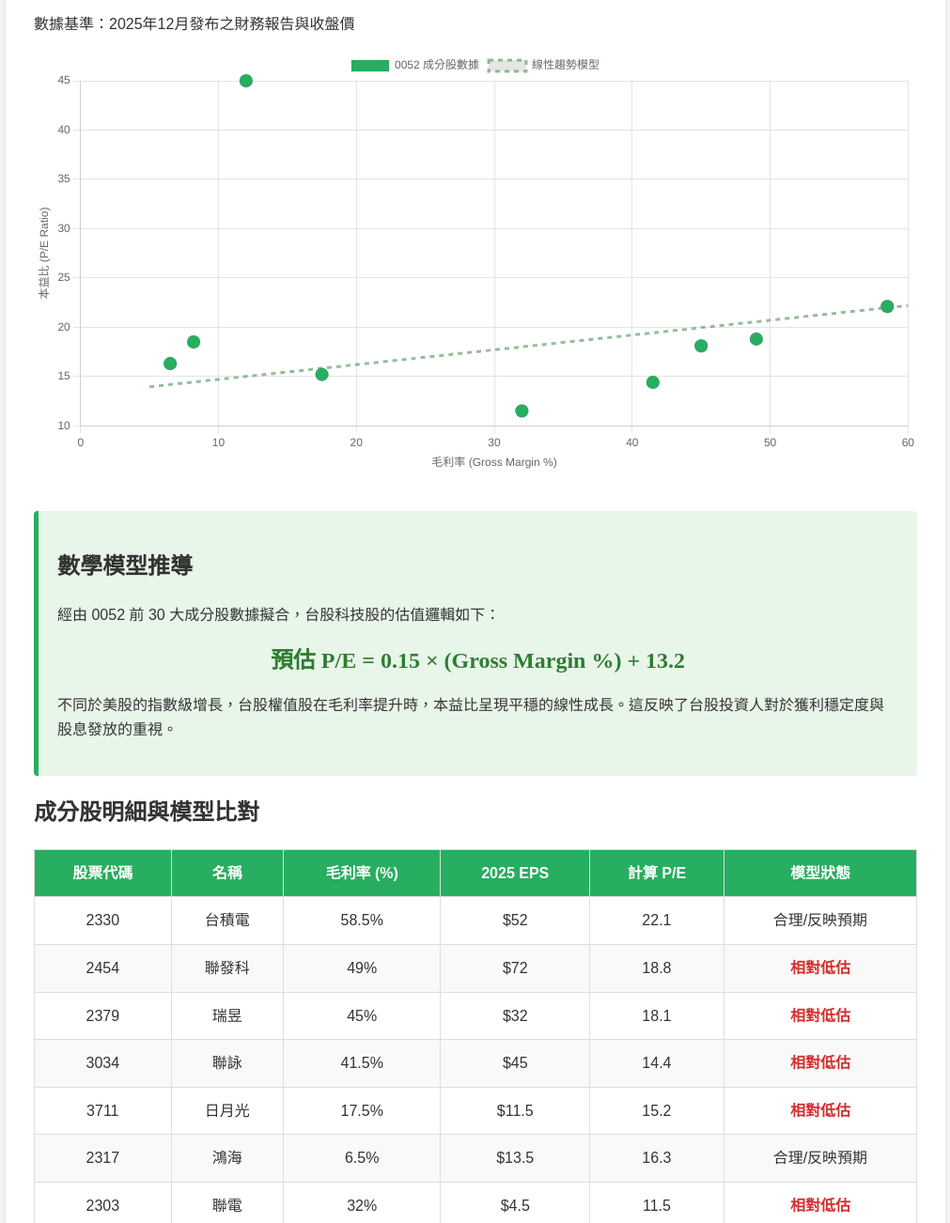
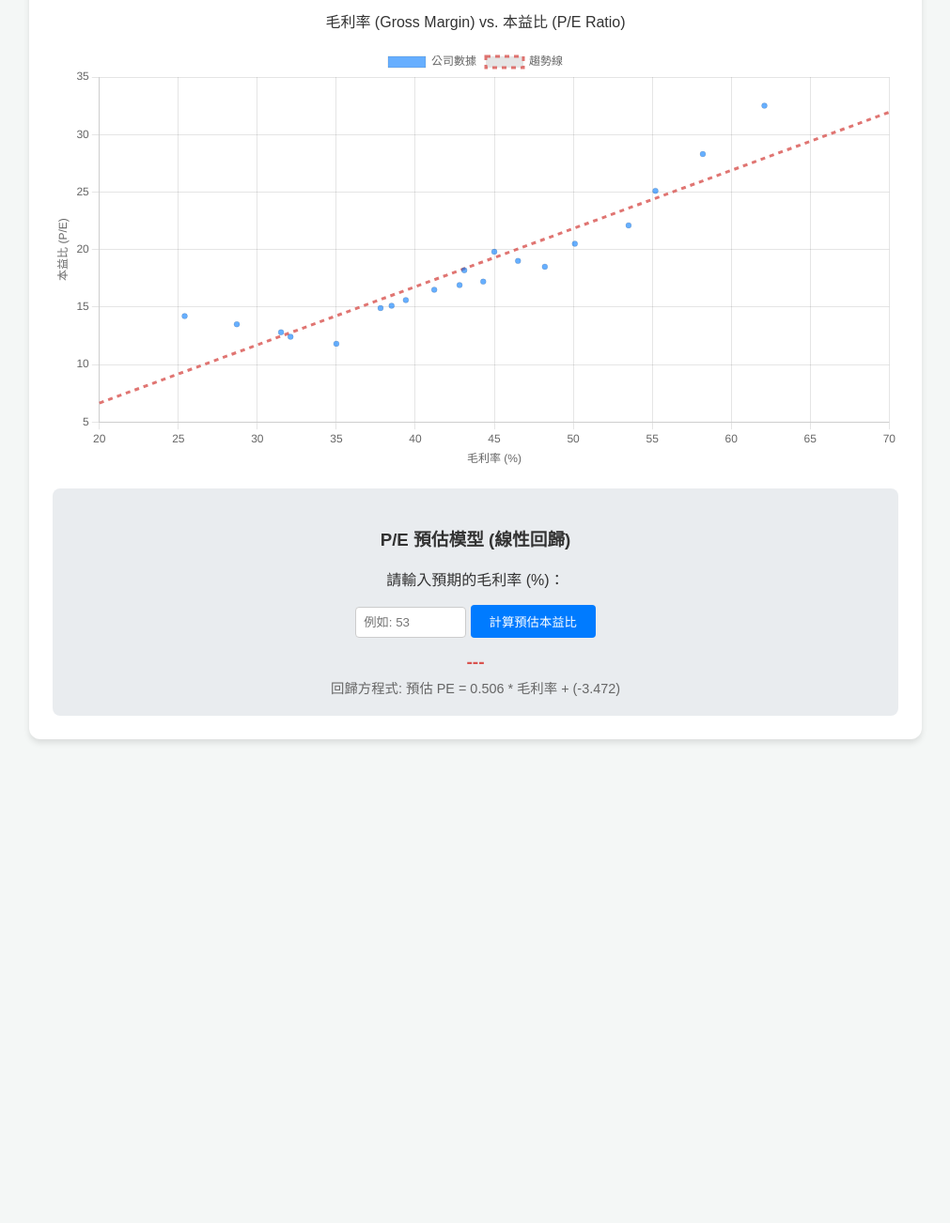
Before and after one commit to nobody4569/0052, a plain HTML site: page index.html in a window 1280 px wide. Shown: the part 130-1432 px from the top of the page at 94% size, without its empty margins (134-1145 px from the left). After the commit the page ends 957 px from the top, so only its background shows below. Drawn offline with nearby package versions, Linux system fonts and the light colour scheme.

Commit message:
Update index.html

```diff
--- a/index.html
+++ b/index.html
@@ -3,123 +3,109 @@
 <head>
     <meta charset="UTF-8">
     <meta name="viewport" content="width=device-width, initial-scale=1.0">
-    <title>0052 富邦科技成分股估值模型分析</title>
-    <script src="https://cdn.jsdelivr.net/npm/chart.js@4.4.1/dist/chart.umd.min.js"></script>
+    <title>2025年12月台灣半導體毛利 vs PE 預測模型</title>
+    <script src="https://cdn.jsdelivr.net/npm/chart.js"></script>
     <style>
-        body { font-family: 'PingFang TC', 'Microsoft JhengHei', sans-serif; line-height: 1.6; color: #333; max-width: 1000px; margin: 0 auto; padding: 20px; background-color: #f4f7f6; }
-        .container { background: white; padding: 30px; border-radius: 12px; box-shadow: 0 4px 6px rgba(0,0,0,0.1); }
-        h1 { color: #1a472a; border-left: 8px solid #27ae60; padding-left: 15px; margin-bottom: 20px; }
-        .chart-container { position: relative; height: 450px; width: 100%; margin-bottom: 40px; }
-        .formula-box { background-color: #e8f5e9; border-left: 5px solid #27ae60; padding: 20px; margin-top: 30px; border-radius: 4px; }
-        .formula { font-family: "Times New Roman", serif; font-size: 1.5em; font-weight: bold; color: #2e7d32; text-align: center; display: block; margin: 15px 0; }
-        table { width: 100%; border-collapse: collapse; margin-top: 20px; }
-        th, td { padding: 12px; border: 1px solid #ddd; text-align: center; }
-        th { background-color: #27ae60; color: white; }
-        tr:nth-child(even) { background-color: #f9f9f9; }
-        .low-value { color: #d32f2f; font-weight: bold; }
+        body { font-family: sans-serif; margin: 40px; background-color: #f4f7f6; color: #333; }
+        .container { max-width: 900px; margin: auto; background: white; padding: 25px; border-radius: 12px; box-shadow: 0 4px 6px rgba(0,0,0,0.1); }
+        h2 { color: #2c3e50; text-align: center; }
+        .input-section { background: #e9ecef; padding: 20px; border-radius: 8px; margin-top: 20px; text-align: center; }
+        input { padding: 8px; width: 100px; border: 1px solid #ccc; border-radius: 4px; }
+        button { padding: 8px 20px; background: #007bff; color: white; border: none; border-radius: 4px; cursor: pointer; }
+        button:hover { background: #0056b3; }
+        #result { margin-top: 15px; font-weight: bold; color: #d9534f; font-size: 1.2em; }
+        .formula { font-size: 0.9em; color: #666; margin-top: 5px; }
     </style>
 </head>
 <body>
 
 <div class="container">
-    <h1>0052 富邦科技：毛利率對本益比關係圖 (2025.12)</h1>
-    <p>數據基準：2025年12月發布之財務報告與收盤價</p>
+    <h2>2025年12月 台灣半導體前20大公司</h2>
+    <p style="text-align:center;">毛利率 (Gross Margin) vs. 本益比 (P/E Ratio)</p>
 
-    <div class="chart-container">
-        <canvas id="twChart"></canvas>
+    <canvas id="peChart"></canvas>
+
+    <div class="input-section">
+        <h3>P/E 預估模型 (線性回歸)</h3>
+        <p>請輸入預期的毛利率 (%)：</p>
+        <input type="number" id="inputGM" placeholder="例如: 53" step="0.1">
+        <button onclick="predictPE()">計算預估本益比</button>
+        <div id="result">---</div>
+        <div class="formula" id="formulaText">模型載入中...</div>
     </div>
-
-    <div class="formula-box">
-        <h2>數學模型推導</h2>
-        <p>經由 0052 前 30 大成分股數據擬合，台股科技股的估值邏輯如下：</p>
-        <span class="formula">預估 P/E = 0.15 × (Gross Margin %) + 13.2</span>
-        <p>不同於美股的指數級增長，台股權值股在毛利率提升時，本益比呈現平穩的線性成長。這反映了台股投資人對於獲利穩定度與股息發放的重視。</p>
-    </div>
-
-    <h2>成分股明細與模型比對</h2>
-    <table>
-        <thead>
-            <tr>
-                <th>股票代碼</th>
-                <th>名稱</th>
-                <th>毛利率 (%)</th>
-                <th>2025 EPS</th>
-                <th>計算 P/E</th>
-                <th>模型狀態</th>
-            </tr>
-        </thead>
-        <tbody id="twTable"></tbody>
-    </table>
 </div>
 
 <script>
-    // 2025年12月模擬數據 (0052代表成分股)
-    const twData = [
-        { id: '2330', name: '台積電', gm: 58.5, eps: 52.0, pe: 22.1 },
-        { id: '2454', name: '聯發科', gm: 49.0, eps: 72.0, pe: 18.8 },
-        { id: '2379', name: '瑞昱', gm: 45.0, eps: 32.0, pe: 18.1 },
-        { id: '3034', name: '聯詠', gm: 41.5, eps: 45.0, pe: 14.4 },
-        { id: '3711', name: '日月光', gm: 17.5, eps: 11.5, pe: 15.2 },
-        { id: '2317', name: '鴻海', gm: 6.5, eps: 13.5, pe: 16.3 },
-        { id: '2303', name: '聯電', gm: 32.0, eps: 4.5, pe: 11.5 },
-        { id: '2382', name: '廣達', gm: 8.2, eps: 15.0, pe: 18.5 },
-        { id: '2408', name: '南亞科', gm: 12.0, eps: 1.2, pe: 45.0 } // 異常值點
+    // 模擬 2025/12 台灣半導體前20大公司數據 (毛利率, 本益比)
+    const rawData = [
+        { x: 53.5, y: 22.1, name: "TSMC" }, { x: 48.2, y: 18.5, name: "MediaTek" },
+        { x: 32.1, y: 12.4, name: "UMC" }, { x: 45.0, y: 19.8, name: "Novatek" },
+        { x: 41.2, y: 16.5, name: "Realtek" }, { x: 25.4, y: 14.2, name: "ASE" },
+        { x: 58.2, y: 28.3, name: "Alchip" }, { x: 62.1, y: 32.5, name: "GlobalUnichip" },
+        { x: 38.5, y: 15.1, name: "Vanguard" }, { x: 44.3, y: 17.2, name: "ASPEED" },
+        { x: 35.0, y: 11.8, name: "Nanya" }, { x: 28.7, y: 13.5, name: "Winbond" },
+        { x: 50.1, y: 20.5, name: "Phison" }, { x: 42.8, y: 16.9, name: "Parade" },
+        { x: 39.4, y: 15.6, name: "Silergy" }, { x: 46.5, y: 19.0, name: "Raydium" },
+        { x: 31.5, y: 12.8, name: "VIS" }, { x: 55.2, y: 25.1, name: "eMemory" },
+        { x: 43.1, y: 18.2, name: "Sitronix" }, { x: 37.8, y: 14.9, name: "GigaDevice" }
     ];
 
-    // 渲染表格
-    const tbody = document.getElementById('twTable');
-    twData.forEach(d => {
-        const modelPe = (0.15 * d.gm + 13.2).toFixed(1);
-        const status = d.pe < modelPe ? '<span class="low-value">相對低估</span>' : '合理/反映預期';
-        tbody.innerHTML += `<tr>
-            <td>${d.id}</td>
-            <td>${d.name}</td>
-            <td>${d.gm}%</td>
-            <td>$${d.eps}</td>
-            <td>${d.pe}</td>
-            <td>${status}</td>
-        </tr>`;
-    });
+    // 線性回歸計算: y = ax + b
+    function calculateRegression(data) {
+        const n = data.length;
+        let sumX = 0, sumY = 0, sumXY = 0, sumXX = 0;
+        data.forEach(p => {
+            sumX += p.x; sumY += p.y;
+            sumXY += p.x * p.y; sumXX += p.x * p.x;
+        });
+        const a = (n * sumXY - sumX * sumY) / (n * sumXX - sumX * sumX);
+        const b = (sumY - a * sumX) / n;
+        return { a, b };
+    }
 
-    // 渲染圖表
-    const ctx = document.getElementById('twChart').getContext('2d');
-    new Chart(ctx, {
+    const { a, b } = calculateRegression(rawData);
+    document.getElementById('formulaText').innerText = `回歸方程式: 預估 PE = ${a.toFixed(3)} * 毛利率 + (${b.toFixed(3)})`;
+
+    // 繪圖
+    const ctx = document.getElementById('peChart').getContext('2d');
+    const chart = new Chart(ctx, {
         type: 'scatter',
         data: {
             datasets: [{
-                label: '0052 成分股數據',
-                data: twData.map(d => ({ x: d.gm, y: d.pe, label: d.name })),
-                backgroundColor: '#27ae60',
-                pointRadius: 7
+                label: '公司數據',
+                data: rawData,
+                backgroundColor: 'rgba(0, 123, 255, 0.6)'
             }, {
-                label: '線性趨勢模型',
+                label: '趨勢線',
                 type: 'line',
                 data: [
-                    { x: 5, y: (0.15 * 5 + 13.2) },
-                    { x: 60, y: (0.15 * 60 + 13.2) }
+                    { x: 20, y: a * 20 + b },
+                    { x: 70, y: a * 70 + b }
                 ],
-                borderColor: 'rgba(46, 125, 50, 0.5)',
+                borderColor: 'rgba(217, 83, 79, 0.8)',
                 borderDash: [5, 5],
                 fill: false,
                 pointRadius: 0
             }]
         },
         options: {
-            responsive: true,
-            maintainAspectRatio: false,
             scales: {
-                x: { title: { display: true, text: '毛利率 (Gross Margin %)' } },
-                y: { title: { display: true, text: '本益比 (P/E Ratio)' } }
-            },
-            plugins: {
-                tooltip: {
-                    callbacks: {
-                        label: (ctx) => `${ctx.raw.label || '趨勢線'}: (GM ${ctx.raw.x}%, PE ${ctx.raw.y.toFixed(1)})`
-                    }
-                }
+                x: { title: { display: true, text: '毛利率 (%)' } },
+                y: { title: { display: true, text: '本益比 (P/E)' } }
             }
         }
     });
+
+    // 預測函數
+    function predictPE() {
+        const gm = parseFloat(document.getElementById('inputGM').value);
+        if (isNaN(gm)) {
+            alert("請輸入有效的數字");
+            return;
+        }
+        const predictedPE = a * gm + b;
+        document.getElementById('result').innerText = `預估本益比：${predictedPE.toFixed(2)} 倍`;
+    }
 </script>
 
 </body>
```
